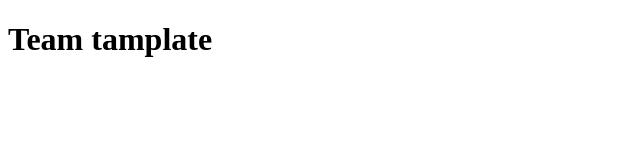
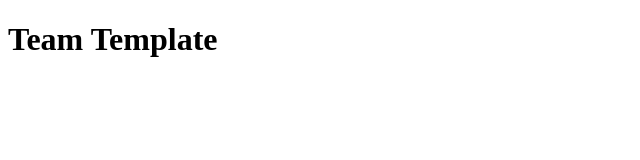
Before and after one commit to Defunct1/afh, a plain HTML site: page qubit.html in a window 1280 px wide. Shown: the full height of the page, 0-640 px from the left. Drawn offline with Linux system fonts and the light colour scheme.

Commit message:
Update qubit.html
Changed "tamplate" to "Template"

```diff
--- a/qubit.html
+++ b/qubit.html
@@ -6,6 +6,6 @@
     <title>Document</title>
   </head>
   <body>
-    <h1>Team tamplate</h1>
+    <h1>Team Template</h1>
   </body>
 </html>
```
